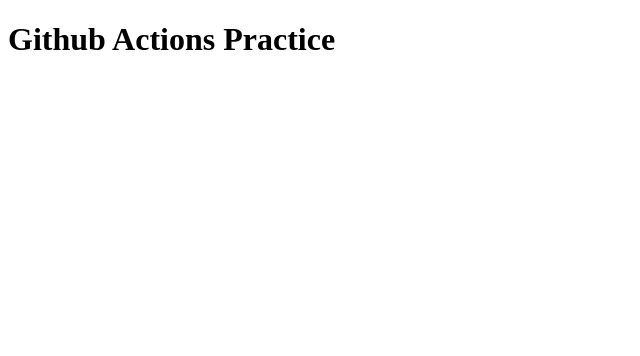
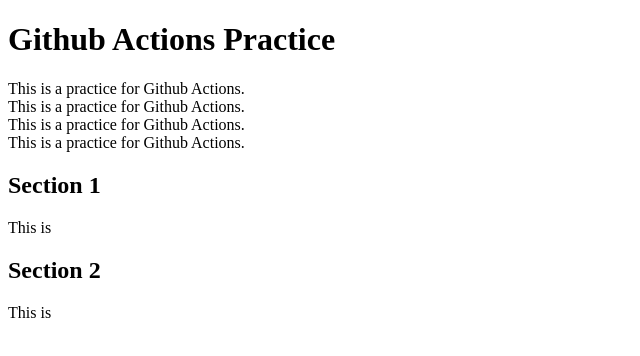
Before and after one commit to asajjad2/github-actions, a plain HTML site: page index.html in a window 1280 px wide. Shown: the whole page, without its empty margins (0-640 px from the left). Drawn offline with Linux system fonts and the light colour scheme.

Commit message:
restructured page and sections

```diff
--- a/index.html
+++ b/index.html
@@ -6,6 +6,28 @@
     <title>Document</title>
 </head>
 <body>
-    <h1>Github Actions Practice</h1>
+    <header>
+        <h1>Github Actions Practice</h1>
+        <p>
+            This is a practice for Github Actions. <br>
+            This is a practice for Github Actions. <br>
+            This is a practice for Github Actions. <br>
+            This is a practice for Github Actions. <br>
+        </p>
+    </header>
+    <main>
+        <section>
+            <h2>Section 1</h2>
+            <p>
+                This is
+            </p>
+        </section>
+        <section>
+            <h2>Section 2</h2>
+            <p>
+                This is
+            </p>
+        </section>
+    </main>
 </body>
 </html>
```
